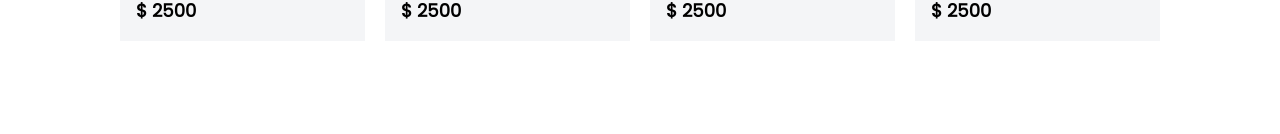
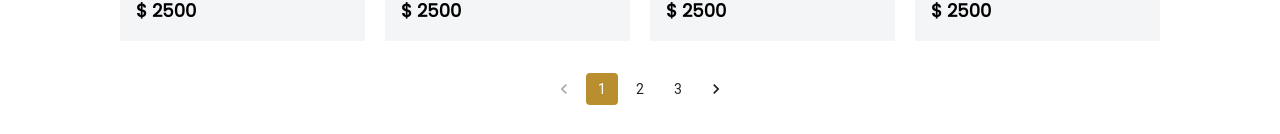
Before and after one commit to MohsenAbediDev/Furnix, a React (Vite) app: page /shop in a window 1280 px wide. Shown: the part 1113-1247 px from the top of the page. Before the commit the page ends 1154 px from the top, so only its background shows below. Built offline with nearby package versions, Linux system fonts and the light colour scheme.

Commit message:
Create PaginationRounded and use in Shop page

```diff
--- a/package.json
+++ b/package.json
@@ -8,6 +8,9 @@
     "dev": "node ./node_modules/vite/bin/vite.js --host"
   },
   "dependencies": {
+    "@emotion/react": "^11.14.0",
+    "@emotion/styled": "^11.14.0",
+    "@mui/material": "^6.2.0",
     "json-server": "^1.0.0-beta.3",
     "react": "^18.2.0",
     "react-dom": "^18.2.0",
--- /dev/null
+++ b/src/components/PaginationRounded.jsx
@@ -0,0 +1,28 @@
+import Pagination from '@mui/material/Pagination'
+import Stack from '@mui/material/Stack'
+import { createTheme, ThemeProvider } from '@mui/material/styles'
+
+function PaginationRounded() {
+	const theme = createTheme({
+		palette: {
+			primary: {
+				main: '#B88E2F',
+				contrastText: '#fff',
+			},
+			secondary: {
+				main: '#F9F1E7',
+				contrastText: '#000',
+			},
+		},
+	})
+
+	return (
+		<ThemeProvider theme={theme}>
+			<Stack spacing={2} className='flex-center my-8'>
+				<Pagination count={3} shape='rounded' color='primary'/>
+			</Stack>
+		</ThemeProvider>
+	)
+}
+
+export default PaginationRounded
--- a/src/page/Shop.jsx
+++ b/src/page/Shop.jsx
@@ -1,6 +1,7 @@
 import { useState } from 'react'
 import PageBanner from '../components/PageBanner'
 import Products from '../components/Products'
+import PaginationRounded from '../components/PaginationRounded'
 
 function Shop() {
 	const [resultCount, setResultCount] = useState(16)
@@ -55,7 +56,11 @@ function Shop() {
 				</div>
 			</div>
 
+			{/* Show products */}
 			<Products title='' usePagination={true} />
+
+			{/* Use pagination */}
+			<PaginationRounded />
 		</div>
 	)
 }
```
Also changed, not shown: 1 other file (tests, documents, lock files or other folders).
